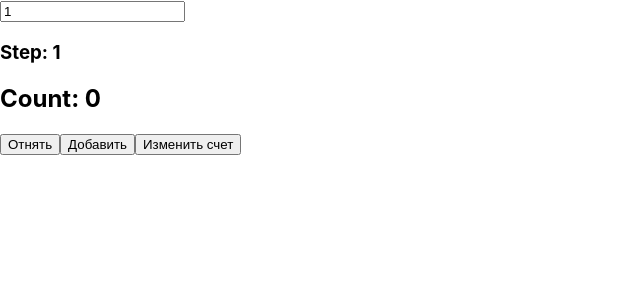
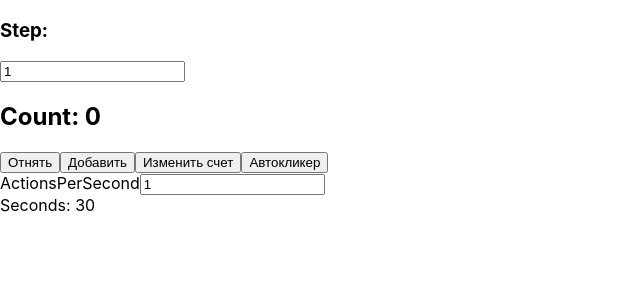
Before and after one commit to Victor-Mal/React-Counter, a React (Create React App) app: page / in a window 1280 px wide. Shown: the top 300 px of the page, without its empty margins (0-640 px from the left). Built offline with nearby package versions, Linux system fonts and the light colour scheme.

Commit message:
Add MEDIUM LVL

```diff
--- a/src/App.jsx
+++ b/src/App.jsx
@@ -25,7 +25,7 @@ class App extends Component {
     );
     return (
       <div>
-        {jsxCounter}
+        <h3>Step:</h3>{jsxCounter}
         <Counter step={this.state.step} />
       </div>
     );
--- a/src/components/Counter/index.jsx
+++ b/src/components/Counter/index.jsx
@@ -1,5 +1,5 @@
 import React, { Component } from "react";
-import PropTypes from 'prop-types';
+import PropTypes from "prop-types";
 import Button from "../Button/Button";
 
 export default class Counter extends Component {
@@ -8,7 +8,8 @@ export default class Counter extends Component {
     this.state = {
       count: 0,
       countingMode: true,
-
+      actionsPerSecond: 1,
+      seconds: 30,
     };
   }
   incrementCount = () => {
@@ -29,23 +30,54 @@ export default class Counter extends Component {
       ? this.setState({ count: increment })
       : this.setState({ count: decrement });
   };
+  handleActionsPerSecondChange = (event) => {
+    const { target } = event;
+    this.setState({ actionsPerSecond: Number(target.value) });
+  };
+
+  tick = () => {
+    this.setState ({seconds:30})
+    this.autoInterval = setInterval(() => {
+      if (this.state.seconds > 0) {
+        this.changeCounter();
+      }
+    }, 1000 / this.state.actionsPerSecond);
+    this.timeInterval = setInterval(() => {
+      if (this.state.seconds > 0) {
+        this.setState((prevSeconds) => ({ seconds: prevSeconds.seconds - 1 }));
+      }
+    }, 1000);
+  };
+
+  componentWillUnmount() {
+    clearInterval(this.autoInterval);
+  }
 
   render() {
-
-    return (
-
+    const autoCounter = (
       <div>
         <div>
-
-          <h3>Step: {this.props.step}</h3>
-
+          ActionsPerSecond
+          <input
+            type="number"
+            name="actionsPerSecond"
+            value={this.state.actionsPerSecond}
+            onChange={this.handleActionsPerSecondChange}
+          />
         </div>
 
+        <div>Seconds: {this.state.seconds} </div>
+      </div>
+    );
+    return (
+      <div>
         <div>
           <h2>Count: {this.state.count}</h2>
           <Button title={"Отнять"} action={this.decrementCount} />
           <Button title={"Добавить"} action={this.incrementCount} />
           <Button title={"Изменить счет"} action={this.changeCounter} />
+          <Button title={"Автокликер"} action={this.tick} />
+          <div>{autoCounter}</div>
         </div>
       </div>
     );
@@ -54,8 +86,8 @@ export default class Counter extends Component {
 
 Counter.propTypes = {
   step: PropTypes.number,
-}
+};
 
 Counter.defaultProps = {
-  step: 1
-}
+  step: 1,
+};
```
